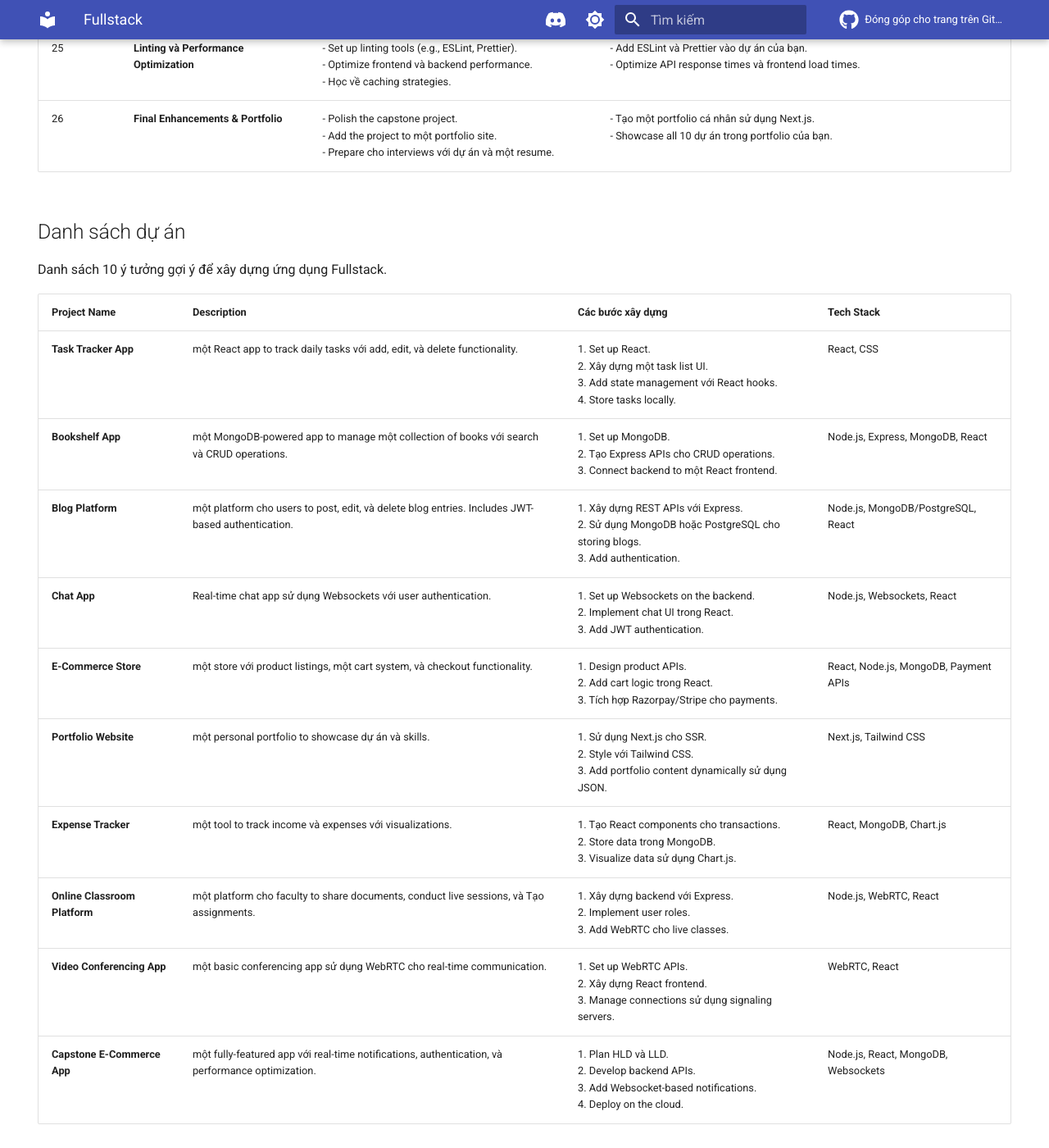
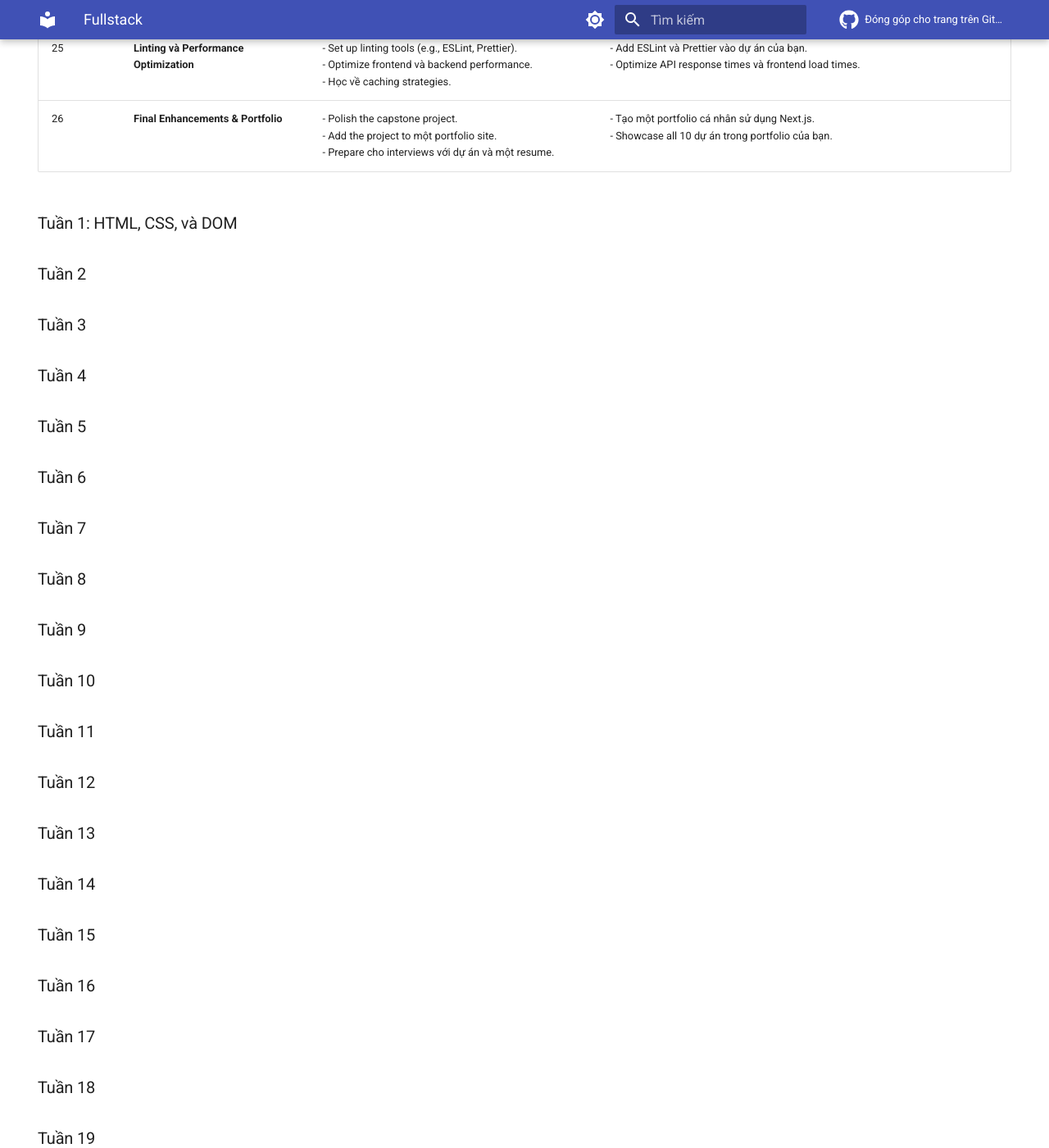
Before and after one commit to daihocmo/khoa-hoc-may-tinh, an MkDocs documentation site: the page built from docs/full-stack.md, in a window 1280 px wide and 1400 px high, scrolled down 2382 px. Shown: the whole window at 82% size. Built offline with MkDocs 1.6.1 and Material for MkDocs 9.7.7, drawn with Linux system fonts in a browser that asks for light colours; comment, search, counter and statistics services are not loaded; some of the changed text lies outside the part shown.

Commit message:
Cập nhật thêm cấu trúc cho Fullstack và thêm các bài hướng dẫn đặc biệt khác vào

```diff
--- a/docs/full-stack.md
+++ b/docs/full-stack.md
@@ -38,6 +38,57 @@ Hiện tại lộ trình này mình viết cho cá nhân mình dùng nên nó v
 | 26 | **Final Enhancements & Portfolio** | - Polish the capstone project.<br>- Add the project to một portfolio site.<br>- Prepare cho interviews với dự án và một resume. | - Tạo một portfolio cá nhân sử dụng Next.js.<br>- Showcase all 10 dự án trong portfolio của bạn.|
 
 
+
+### Tuần 1: HTML, CSS, và DOM
+
+### Tuần 2
+
+### Tuần 3
+
+### Tuần 4
+
+### Tuần 5
+
+### Tuần 6
+
+### Tuần 7
+
+### Tuần 8
+
+### Tuần 9
+
+### Tuần 10
+
+### Tuần 11
+
+### Tuần 12
+
+### Tuần 13
+
+### Tuần 14
+
+### Tuần 15
+
+### Tuần 16
+
+### Tuần 17
+
+### Tuần 18
+
+### Tuần 19
+
+### Tuần 20
+
+### Tuần 21
+
+### Tuần 22
+
+### Tuần 23
+
+### Tuần 24
+
+### Tuần 25
+
 ## Danh sách dự án
 
 Danh sách 10 ý tưởng gợi ý để xây dựng ứng dụng Fullstack.
--- a/mkdocs.yml
+++ b/mkdocs.yml
@@ -11,6 +11,10 @@ nav:
   - 'IT English': 'tieng-anh-it.md'
   - 'Tài nguyên học': 'resources.md'
   - 'Youtube': 'youtube.md'
+  - 'Các hướng dẫn khác':
+    - 'Cách lên kế hoạch': 'cach-len-ke-hoach.md'
+    - 'Tư duy lập trình': 'tu-duy-lap-trinh.md'
+
 theme:
   palette:
     # Palette toggle for light mode
@@ -40,7 +44,6 @@ theme:
   favicon: assets/favicon.png
   icon:
     repo: fontawesome/brands/github
-  custom_dir: overrides
   language: vi
 
 markdown_extensions:
--- a/overrides/main.html
+++ /dev/null
@@ -1 +0,0 @@
-{% extends "base.html" %}
--- a/overrides/partials/header.html
+++ /dev/null
@@ -1,115 +0,0 @@
-<!--
-  Copyright (c) 2016-2024 Martin Donath <martin.donath@squidfunk.com>
-
-  Permission is hereby granted, free of charge, to any person obtaining a copy
-  of this software and associated documentation files (the "Software"), to
-  deal in the Software without restriction, including without limitation the
-  rights to use, copy, modify, merge, publish, distribute, sublicense, and/or
-  sell copies of the Software, and to permit persons to whom the Software is
-  furnished to do so, subject to the following conditions:
-
-  The above copyright notice and this permission notice shall be included in
-  all copies or substantial portions of the Software.
-
-  THE SOFTWARE IS PROVIDED "AS IS", WITHOUT WARRANTY OF ANY KIND, EXPRESS OR
-  IMPLIED, INCLUDING BUT NOT LIMITED TO THE WARRANTIES OF MERCHANTABILITY,
-  FITNESS FOR A PARTICULAR PURPOSE AND NON-INFRINGEMENT. IN NO EVENT SHALL THE
-  AUTHORS OR COPYRIGHT HOLDERS BE LIABLE FOR ANY CLAIM, DAMAGES OR OTHER
-  LIABILITY, WHETHER IN AN ACTION OF CONTRACT, TORT OR OTHERWISE, ARISING
-  FROM, OUT OF OR IN CONNECTION WITH THE SOFTWARE OR THE USE OR OTHER DEALINGS
-  IN THE SOFTWARE.
--->
-
-<!-- Determine classes -->
-{% set class = "md-header" %}
-{% if "navigation.tabs.sticky" in features %}
-{% set class = class ~ " md-header--shadow md-header--lifted" %}
-{% elif "navigation.tabs" not in features %}
-{% set class = class ~ " md-header--shadow" %}
-{% endif %}
-
-<!-- Header -->
-<header class="{{ class }}" data-md-component="header">
-  <nav class="md-header__inner md-grid" aria-label="{{ lang.t('header') }}">
-
-    <!-- Link to home -->
-    <a href="{{ config.extra.homepage | d(nav.homepage.url, true) | url }}" title="{{ config.site_name | e }}"
-      class="md-header__button md-logo" aria-label="{{ config.site_name }}" data-md-component="logo">
-      {% include "partials/logo.html" %}
-    </a>
-
-    <!-- Button to open drawer -->
-    <label class="md-header__button md-icon" for="__drawer">
-      {% set icon = config.theme.icon.menu or "material/menu" %}
-      {% include ".icons/" ~ icon ~ ".svg" %}
-    </label>
-
-    <!-- Header title -->
-    <div class="md-header__title" data-md-component="header-title">
-      <div class="md-header__ellipsis">
-        <div class="md-header__topic">
-          <span class="md-ellipsis">
-            {{ config.site_name }}
-          </span>
-        </div>
-        <div class="md-header__topic" data-md-component="header-topic">
-          <span class="md-ellipsis">
-            {% if page.meta and page.meta.title %}
-            {{ page.meta.title }}
-            {% else %}
-            {{ page.title }}
-            {% endif %}
-          </span>
-        </div>
-      </div>
-    </div>
-
-    <label class="md-header__button md-icon">
-      <a href="https://github.com/mhxion/awesome-discord-communities" target="_blank">
-        {% include ".icons/fontawesome/brands/discord.svg" %}
-      </a>
-    </label>
-
-    <!-- Color palette toggle -->
-    {% if config.theme.palette %}
-    {% if not config.theme.palette is mapping %}
-    {% include "partials/palette.html" %}
-    {% endif %}
-    {% endif %}
-
-    <!-- User preference: color palette -->
-    {% if not config.theme.palette is mapping %}
-    {% include "partials/javascripts/palette.html" %}
-    {% endif %}
-
-    <!-- Site language selector -->
-    {% if config.extra.alternate %}
-    {% include "partials/alternate.html" %}
-    {% endif %}
-
-    <!-- Button to open search modal -->
-    {% if "material/search" in config.plugins %}
-    <label class="md-header__button md-icon" for="__search">
-      {% set icon = config.theme.icon.search or "material/magnify" %}
-      {% include ".icons/" ~ icon ~ ".svg" %}
-    </label>
-
-    <!-- Search interface -->
-    {% include "partials/search.html" %}
-    {% endif %}
-
-    <!-- Repository information -->
-    {% if config.repo_url %}
-    <div class="md-header__source">
-      {% include "partials/source.html" %}
-    </div>
-    {% endif %}
-  </nav>
-
-  <!-- Navigation tabs (sticky) -->
-  {% if "navigation.tabs.sticky" in features %}
-  {% if "navigation.tabs" in features %}
-  {% include "partials/tabs.html" %}
-  {% endif %}
-  {% endif %}
-</header>
```
Also changed, not shown: docs/cach-len-ke-hoach.md (renamed from notes/cach-len-ke-hoach.md, +1 -1 lines), docs/tu-duy-lap-trinh.md (added).
